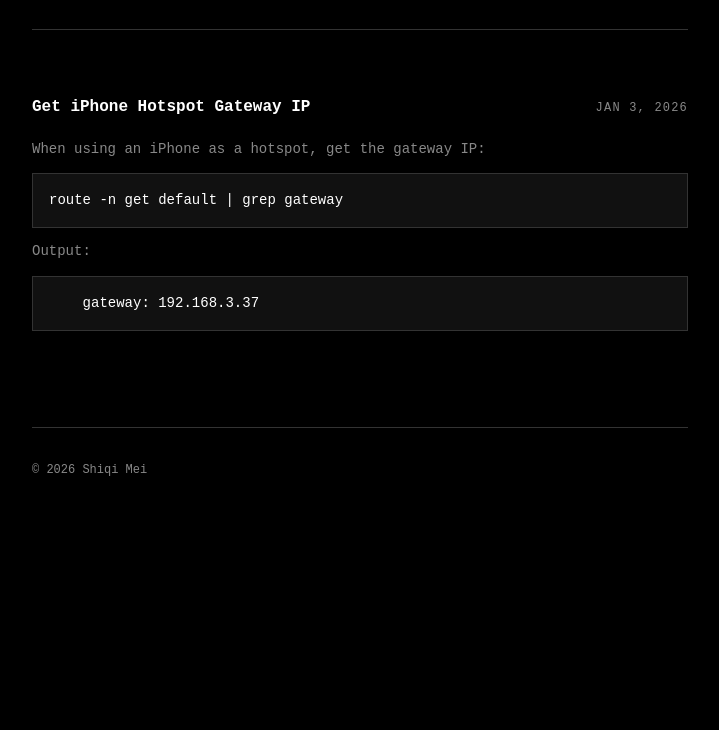
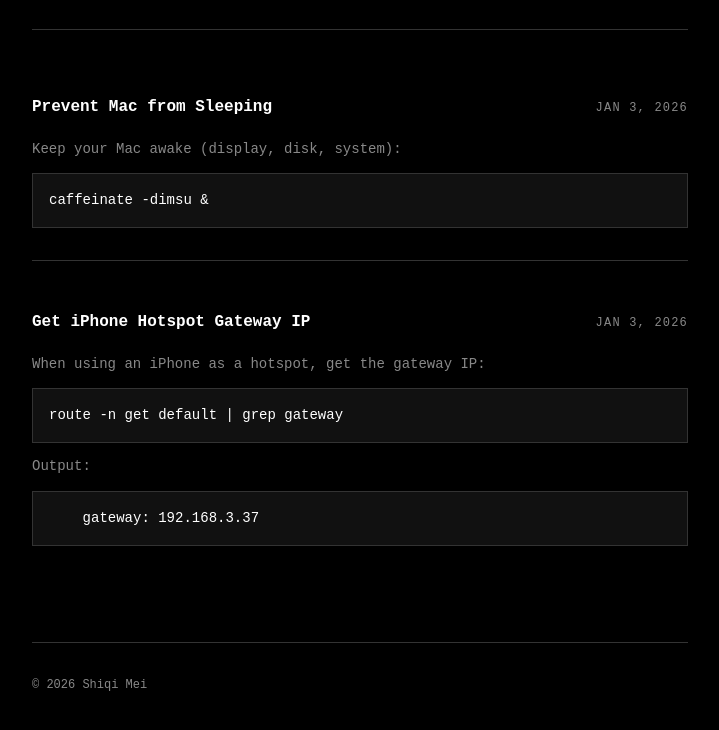
Before and after one commit to shiqimei/shiqimei.github.io, a plain HTML site: page gists.html in a window 1280 px wide. Shown: the part 180-910 px from the top of the page, without its empty margins (280-999 px from the left). Before the commit the page ends 800 px from the top, so only its background shows below. Drawn offline with Linux system fonts and the light colour scheme.

Commit message:
Add gist: Prevent Mac from Sleeping

```diff
--- a/gists.html
+++ b/gists.html
@@ -30,6 +30,17 @@
     </header>
 
     <main class="gists">
+      <article class="gist" id="caffeinate-prevent-sleep">
+        <header class="gist-header">
+          <h2 class="gist-title">Prevent Mac from Sleeping</h2>
+          <time class="gist-date">Jan 3, 2026</time>
+        </header>
+        <div class="gist-content">
+          <p>Keep your Mac awake (display, disk, system):</p>
+          <pre><code class="language-bash">caffeinate -dimsu &</code></pre>
+        </div>
+      </article>
+
       <article class="gist" id="iphone-hotspot-ip">
         <header class="gist-header">
           <h2 class="gist-title">Get iPhone Hotspot Gateway IP</h2>
--- a/search-index.json
+++ b/search-index.json
@@ -1,4 +1,11 @@
 [
+  {
+    "type": "gist",
+    "title": "Prevent Mac from Sleeping",
+    "excerpt": "Keep your Mac awake (display, disk, system): caffeinate -dimsu &",
+    "date": "Jan 3, 2026",
+    "url": "gists.html#caffeinate-prevent-sleep"
+  },
   {
     "type": "post",
     "title": "Removing Rounded Corners and Window Borders on macOS",
```
